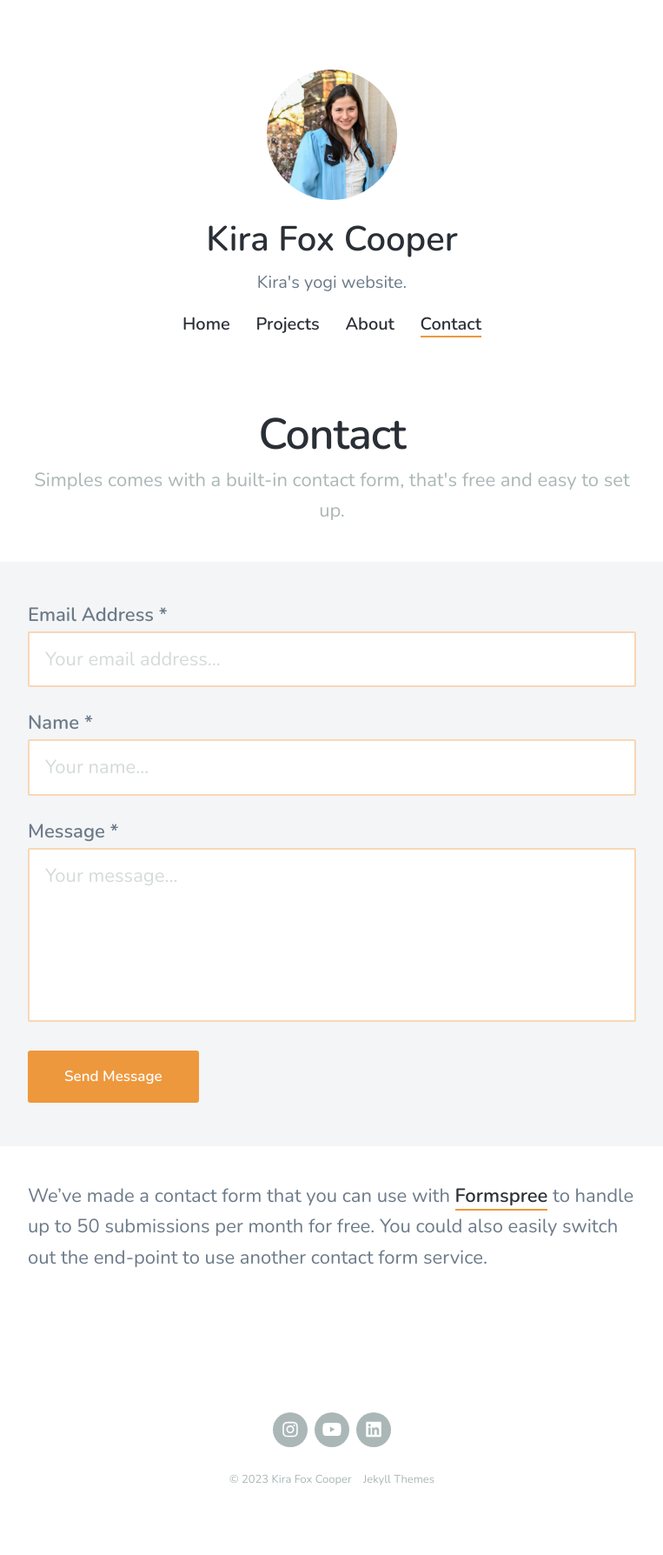
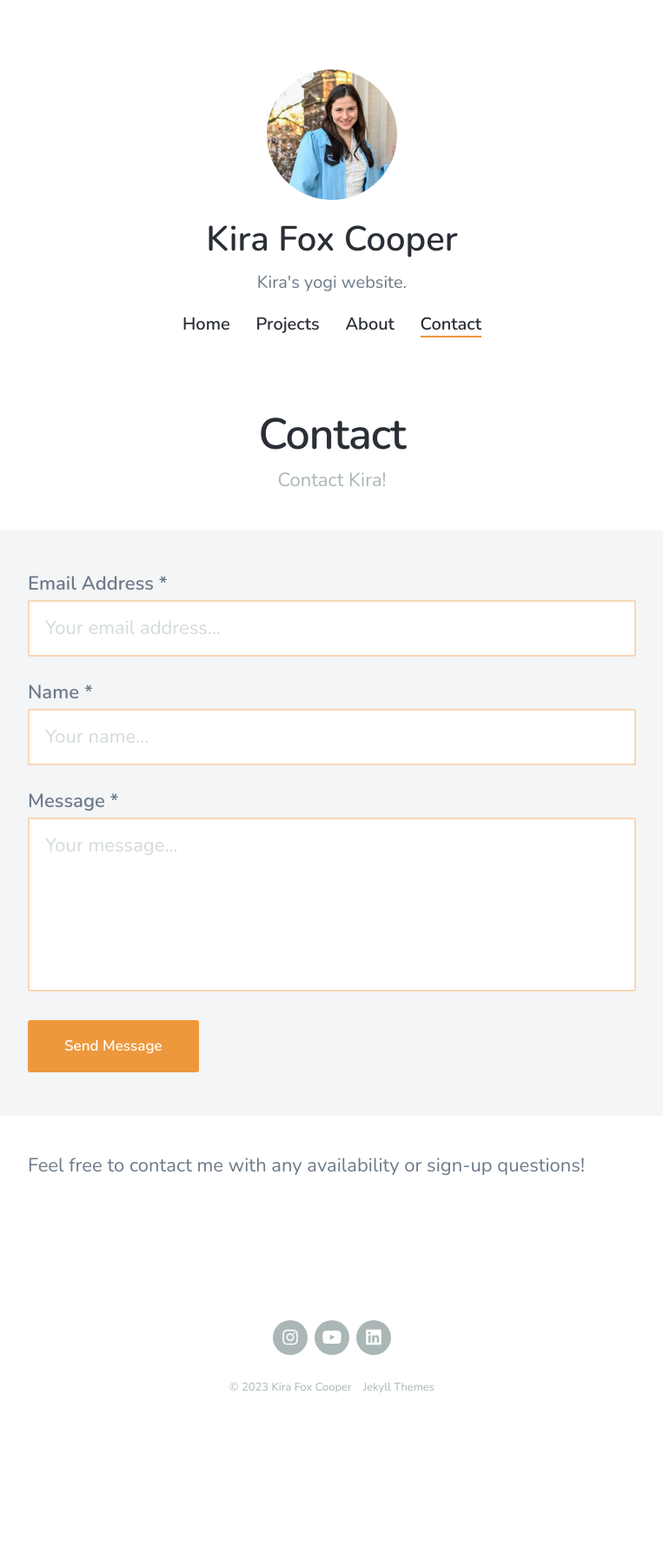
Before and after one commit to elanjcoop/kirafoxcooper.github.io, a Jekyll site: the page built from _pages/contact.md, in a window 1280 px wide. Shown: the whole page at 87% size, without its empty margins (258-1021 px from the left). Built offline with Jekyll 4.4.1, drawn with Linux system fonts in a browser that asks for light colours; nearby versions of some CDN libraries; after the commit the page ends 1682 px from its top, so only the background shows below that.

Commit message:
More updates

```diff
--- a/_pages/contact.md
+++ b/_pages/contact.md
@@ -1,10 +1,10 @@
 ---
 title: Contact
-subtitle: Simples comes with a built-in contact form, that's free and easy to set up.
-description: Simples is a super simple blogging theme for Jekyll.
+subtitle: Contact Kira!
+description: Use this form to contact Kira at her email address.
 featured_image: /images/demo/demo-landscape.jpg
 ---
 
 {% include contact-form.html %}
 
-We've made a contact form that you can use with [Formspree](https://formspree.io/create/jekyllthemes) to handle up to 50 submissions per month for free. You could also easily switch out the end-point to use another contact form service.
+Feel free to contact me with any availability or sign-up questions!
```
Also changed, not shown: _pages/about.md (+3 -3 lines), _pages/thanks.md (+1 -3 lines), images/kira_portrait.jpeg (added).
